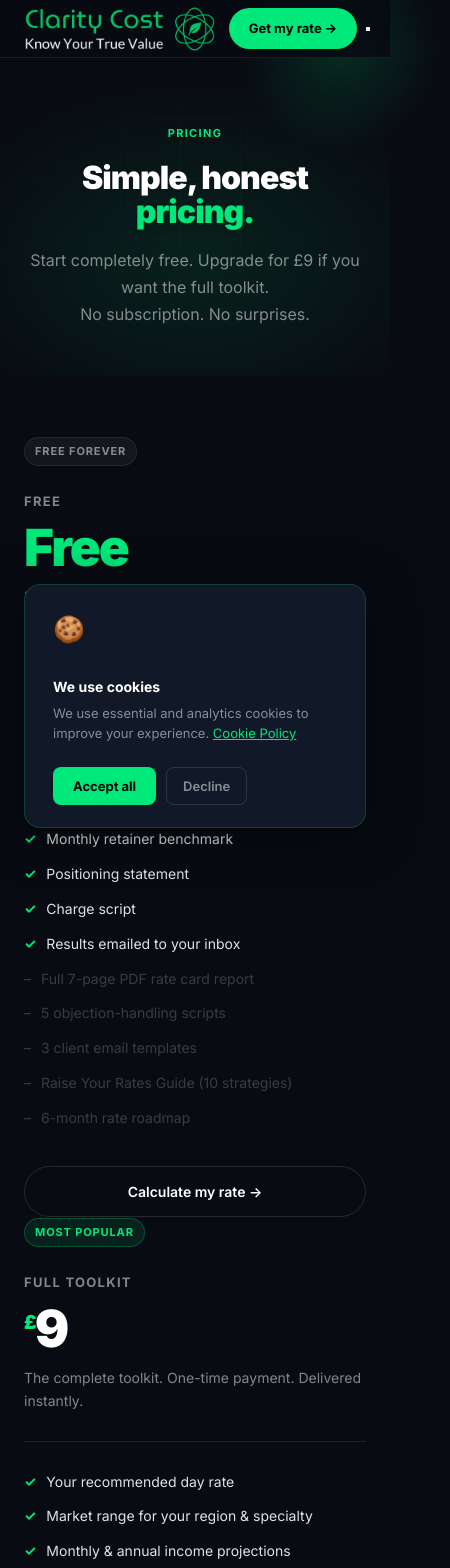
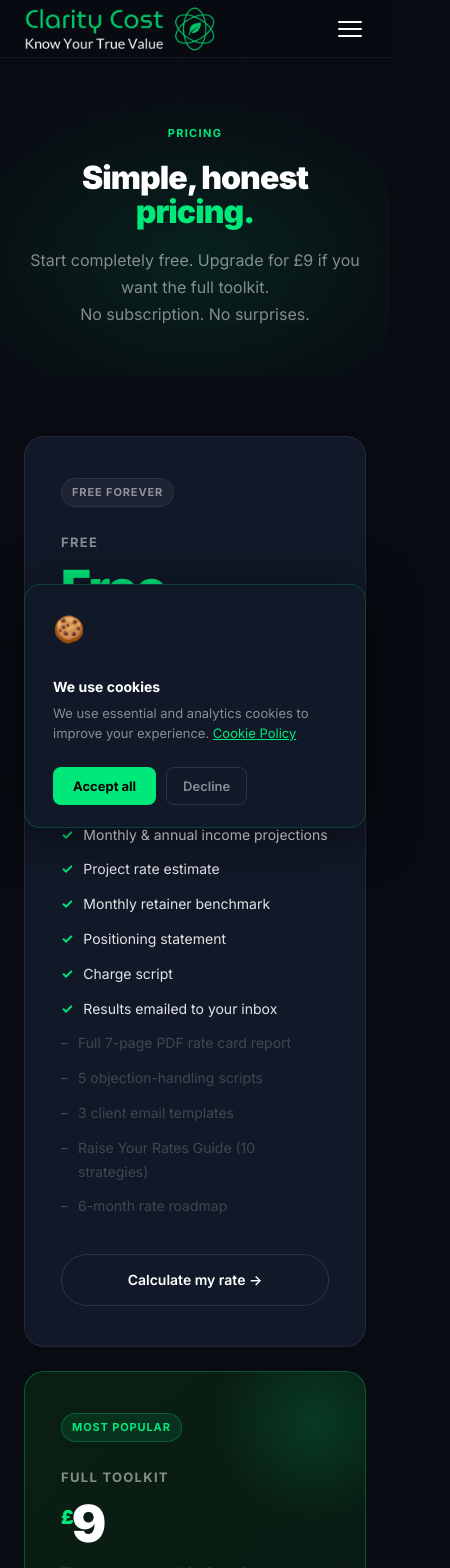
Before and after one commit to claritycost/claritycosts, a React (Vite) app: page /pricing in a window 390 px wide. Shown: the top 1568 px of the page, 450 px wide, since content can reach past the window. Built offline with nearby package versions, Linux system fonts and the light colour scheme.

Commit message:
Update index.css

```diff
--- a/src/index.css
+++ b/src/index.css
@@ -24,7 +24,6 @@
 }
 
 /* ── BASE ── */
-
 body {
   font-family: 'Inter', -apple-system, BlinkMacSystemFont, sans-serif;
   background: var(--bg);
@@ -34,8 +33,8 @@ body {
   min-height: 100vh;
 }
 
-a    { text-decoration: none; color: inherit; }
-img  { display: block; }
+a      { text-decoration: none; color: inherit; }
+img    { display: block; }
 button { font-family: inherit; }
 
 /* ── NAV ── */
@@ -66,6 +65,63 @@ button { font-family: inherit; }
 }
 .nav-cta:hover { background: var(--green-dim); transform: translateY(-1px); }
 
+/* ── NAV HAMBURGER ── */
+.nav-burger {
+  display: none;
+  flex-direction: column;
+  justify-content: center;
+  gap: 5px;
+  background: none;
+  border: none;
+  cursor: pointer;
+  padding: 8px;
+  z-index: 100;
+}
+.burger-line {
+  display: block;
+  width: 24px;
+  height: 2px;
+  background: var(--white);
+  border-radius: 2px;
+  transition: transform .25s, opacity .25s;
+}
+.burger-line.open:nth-child(1) { transform: translateY(7px) rotate(45deg); }
+.burger-line.open:nth-child(2) { opacity: 0; }
+.burger-line.open:nth-child(3) { transform: translateY(-7px) rotate(-45deg); }
+
+/* ── NAV MOBILE DRAWER ── */
+.nav-drawer {
+  position: absolute;
+  top: 100%;
+  left: 0;
+  right: 0;
+  background: var(--bg);
+  border-bottom: 1px solid var(--border);
+  padding: 24px 20px;
+  display: flex;
+  flex-direction: column;
+  gap: 8px;
+  z-index: 99;
+}
+.nav-drawer ul {
+  list-style: none;
+  display: flex;
+  flex-direction: column;
+  gap: 4px;
+  margin-bottom: 16px;
+}
+.nav-drawer ul li a {
+  display: block;
+  padding: 12px 4px;
+  font-size: 16px;
+  font-weight: 600;
+  color: var(--muted);
+  text-decoration: none;
+  border-bottom: 1px solid var(--border);
+}
+.nav-drawer ul li a.active,
+.nav-drawer ul li a:hover { color: var(--white); }
+
 /* ── BUTTONS ── */
 .btn-green {
   display: inline-flex; align-items: center; justify-content: center; gap: 8px;
@@ -76,7 +132,7 @@ button { font-family: inherit; }
   box-shadow: 0 0 24px rgba(0,232,122,.25);
   text-decoration: none; font-family: inherit;
 }
-.btn-green:hover   { background: var(--green-dim); transform: translateY(-2px); box-shadow: 0 4px 36px rgba(0,232,122,.4); }
+.btn-green:hover    { background: var(--green-dim); transform: translateY(-2px); box-shadow: 0 4px 36px rgba(0,232,122,.4); }
 .btn-green:disabled { opacity: .4; cursor: not-allowed; transform: none !important; box-shadow: none; }
 
 .btn-outline {
@@ -104,7 +160,7 @@ button { font-family: inherit; }
 }
 .section h2 .green { color: var(--green); }
 
-/* ── PAGE HEADER (used on inner pages) ── */
+/* ── PAGE HEADER ── */
 .page-header {
   padding: 80px 40px 64px; text-align: center;
   position: relative; overflow: hidden;
@@ -156,13 +212,36 @@ button { font-family: inherit; }
   justify-content: center; font-size: 1.1rem; margin-bottom: 18px;
 }
 
+/* ── PRICING CARDS ── */
+.pricing-cards {
+  display: grid;
+  grid-template-columns: 1fr 1fr;
+  gap: 24px;
+  max-width: 860px;
+  margin: 0 auto 80px;
+}
+.pricing-card {
+  border-radius: 20px;
+  padding: 40px 36px;
+  position: relative;
+  overflow: hidden;
+}
+.pricing-card--free {
+  background: var(--card);
+  border: 1px solid var(--border);
+}
+.pricing-card--paid {
+  background: linear-gradient(140deg, #0a1f14, #061510);
+  border: 1px solid rgba(0,232,122,.3);
+}
+
 /* ── BADGES ── */
 .badge {
   display: inline-flex; align-items: center; gap: 6px;
   font-size: 11px; font-weight: 700; text-transform: uppercase; letter-spacing: .08em;
   padding: 4px 10px; border-radius: 999px;
 }
-.badge-green { background: rgba(0,232,122,.1);  border: 1px solid rgba(0,232,122,.25); color: var(--green); }
+.badge-green { background: rgba(0,232,122,.1);   border: 1px solid rgba(0,232,122,.25); color: var(--green); }
 .badge-dim   { background: rgba(255,255,255,.05); border: 1px solid var(--border);       color: var(--muted); }
 
 /* ── TRUST STRIP ── */
@@ -298,6 +377,8 @@ button { font-family: inherit; }
 @media (max-width: 900px) {
   .nav            { padding: 0 20px; }
   .nav-links      { display: none; }
+  .nav-cta-desktop { display: none; }
+  .nav-burger     { display: flex; }
   .section        { padding: 60px 24px; }
   .page-header    { padding: 60px 24px 48px; }
   .footer-top     { flex-direction: column; }
@@ -308,6 +389,10 @@ button { font-family: inherit; }
   .cookie-actions { width: 100%; }
 }
 
+@media (max-width: 660px) {
+  .pricing-cards { grid-template-columns: 1fr; }
+}
+
 @media (max-width: 600px) {
   .btn-green, .btn-outline { font-size: 14px; padding: 13px 24px; }
 }
```
